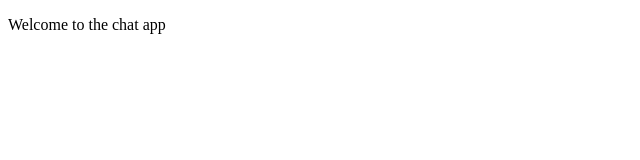
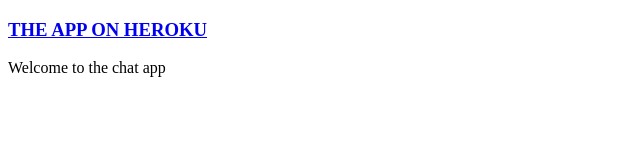
Before and after one commit to TwoFistedJustice/node-chat-app-tutorial, a website: page public/index.html in a window 1280 px wide. Shown: the whole page, without its empty margins (0-640 px from the left). Drawn offline with Linux system fonts and the light colour scheme.

Commit message:
Add link to heroku app

```diff
--- a/public/index.html
+++ b/public/index.html
@@ -6,7 +6,9 @@
 
 </head>
 <body>
-  <p>Welcome to the chat app</p>
+<h3><a href="  https://serene-sea-29396.herokuapp.com/" target="_blank">THE APP ON HEROKU</a></h3>
+<p>Welcome to the chat app</p>
+
 
 
 </body>
```
